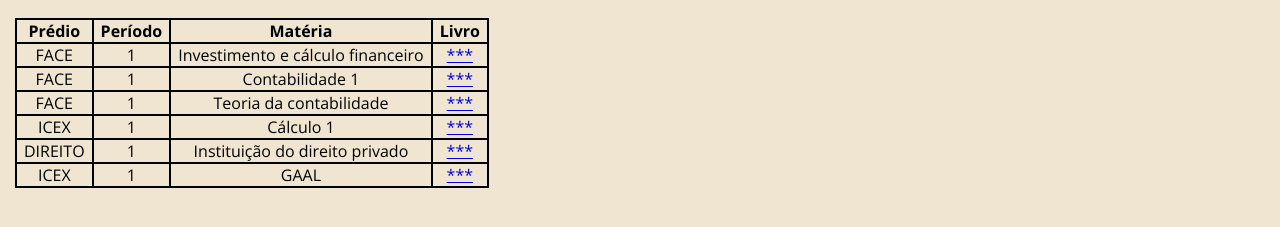
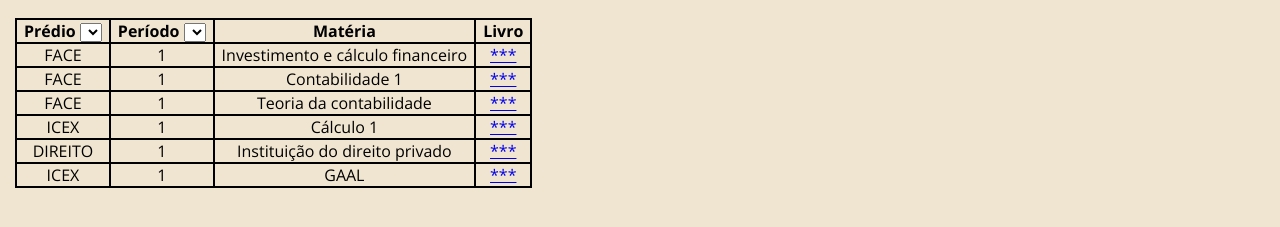
Before and after one commit to luisguilhermed/projeto, a plain HTML site: page livros/livros.html in a window 1280 px wide. Shown: the part 161-388 px from the top of the page. Drawn offline with nearby package versions, Linux system fonts and the light colour scheme.

Commit message:
Update livros.html

```diff
--- a/livros/livros.html
+++ b/livros/livros.html
@@ -28,10 +28,18 @@
             <h1>Livros</h1>
         </div>
         <div class="tabela">
-            <table>
+            <table id="emp-table">
                 <tr>
-                    <th>Prédio</th>
-                    <th>Período</th>
+                    <th col-index = 1>Prédio
+                        <select class="table-filter">
+                            <option value="all"></option>
+                        </select>
+                    </th>
+                    <th col-index = 2>Período
+                        <select class="table-filter">
+                            <option value="all"></option>
+                        </select>
+                    </th>
                     <th>Matéria</th>
                     <th>Livro</th>
                 </tr>
@@ -74,6 +82,11 @@
             </table>
         </div>
     </div>
+
+<script>
+</script>
+
 <script src="livros.js"></script>
+
 </body>
 </html>
```
